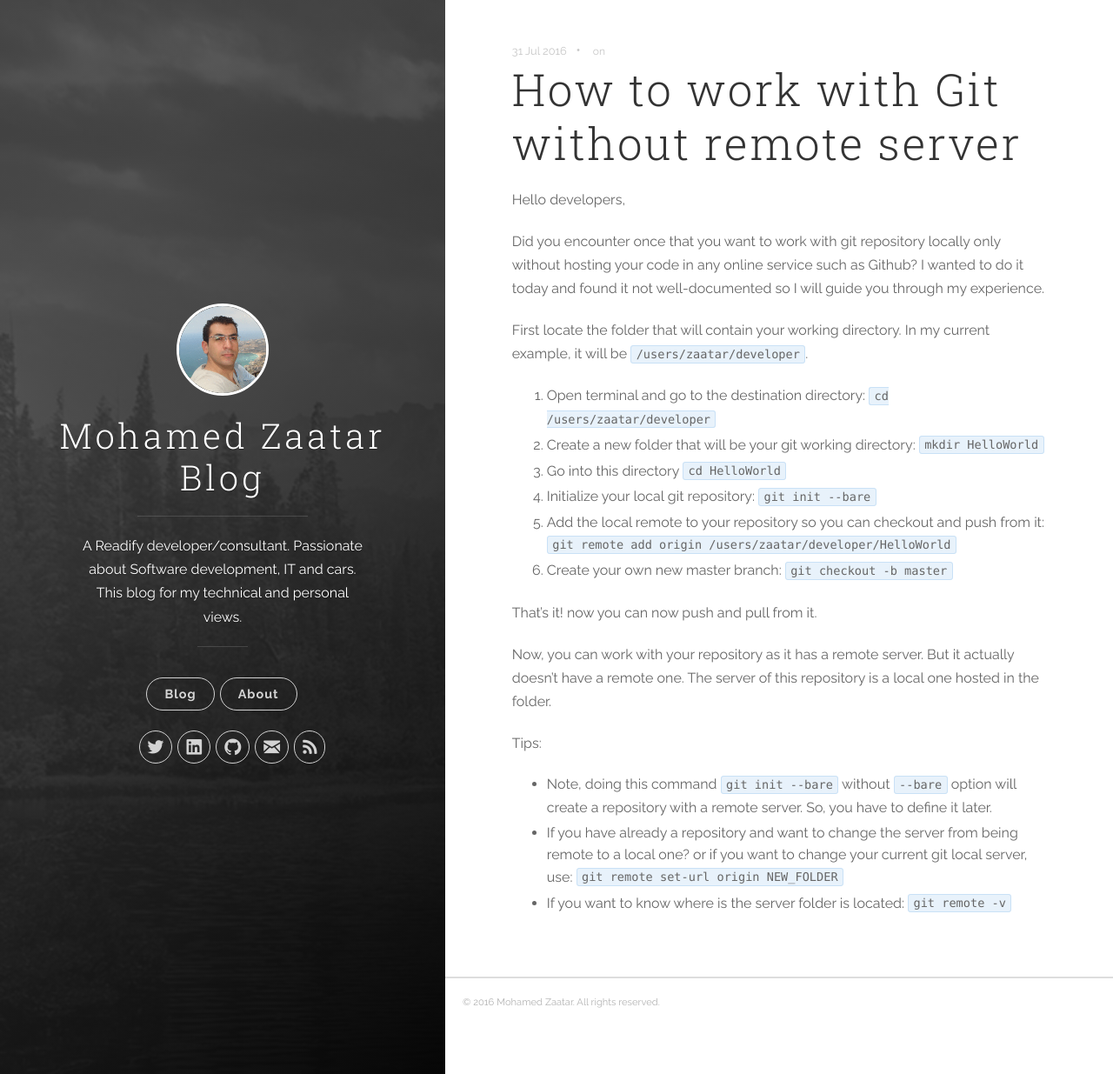
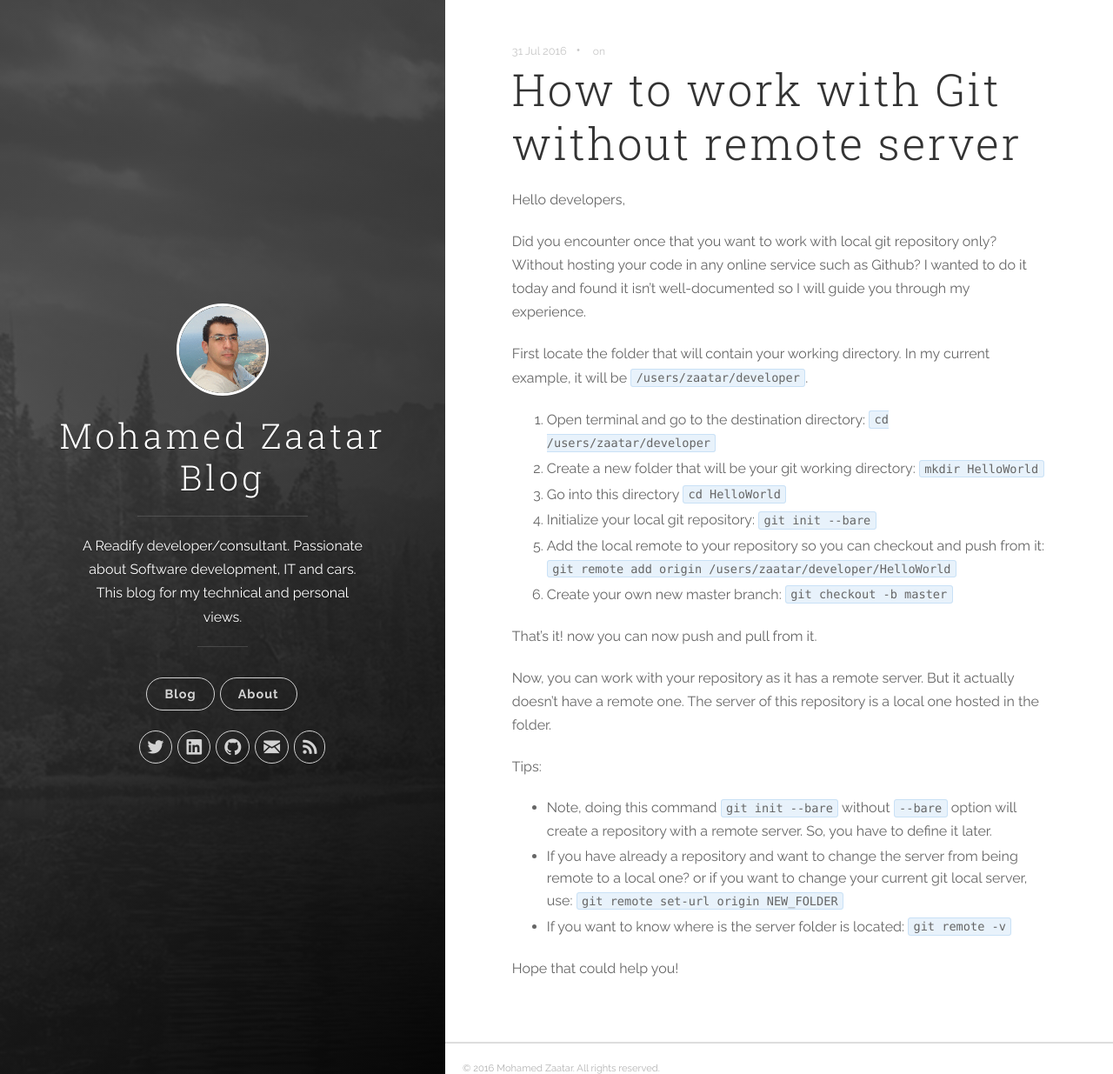
Before and after one commit to mzaatar/mzaatar.github.io, a Jekyll site: the page built from _posts/2016-07-31-git-local.MD, in a window 1280 px wide and 1235 px high. Shown: the whole window at 87% size. Built offline with Jekyll 4.4.1, drawn with Linux system fonts in a browser that asks for light colours; nearby versions of some CDN libraries.

Commit message:
Update 2016-07-31-git-local.MD

```diff
--- a/_posts/2016-07-31-git-local.MD
+++ b/_posts/2016-07-31-git-local.MD
@@ -7,8 +7,8 @@ categories: git local
 
 Hello developers,
 
-Did you encounter once that you want to work with git repository locally only without hosting your code in any online service such as Github?
-I wanted to do it today and found it not well-documented so I will guide you through my experience.
+Did you encounter once that you want to work with local git repository only? Without hosting your code in any online service such as Github?
+I wanted to do it today and found it isn't well-documented so I will guide you through my experience.
 
 First locate the folder that will contain your working directory. In my current example, it will be `/users/zaatar/developer`.
 
@@ -24,6 +24,8 @@ That's it! now you can now push and pull from it.
 Now, you can work with your repository as it has a remote server. But it actually doesn't have a remote one. The server of this repository is a local one hosted in the folder.
 
 Tips:
-- Note, doing this command `git init --bare`  without `--bare` option will create a repository with a remote server. So, you have to define it later.
-- If you have already a repository and want to change the server from being remote to a local one? or if you want to change your current git local server, use: `git remote set-url origin NEW_FOLDER`
-- If you want to know where is the server folder is located: `git remote -v`
+* Note, doing this command `git init --bare`  without `--bare` option will create a repository with a remote server. So, you have to define it later.
+* If you have already a repository and want to change the server from being remote to a local one? or if you want to change your current git local server, use: `git remote set-url origin NEW_FOLDER`
+* If you want to know where is the server folder is located: `git remote -v`
+
+Hope that could help you!
```
